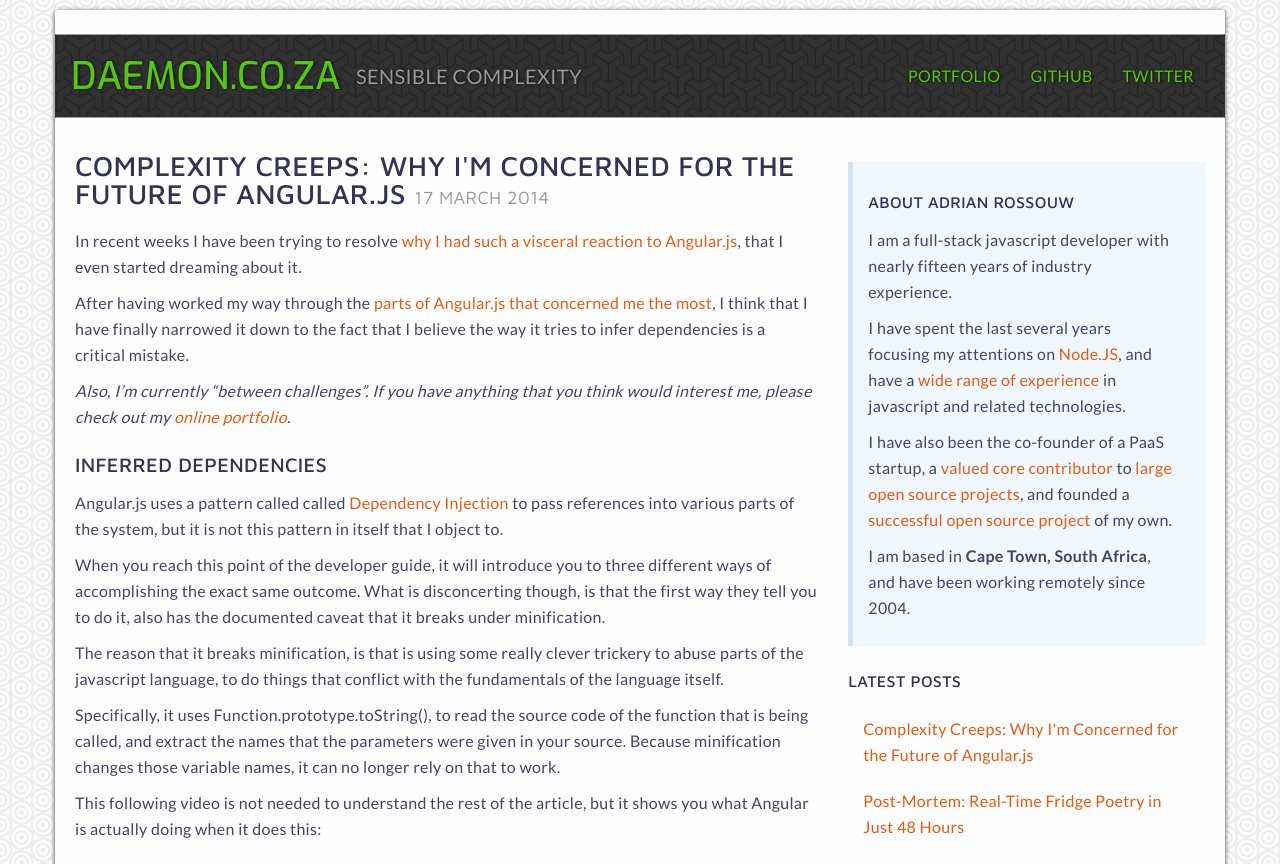
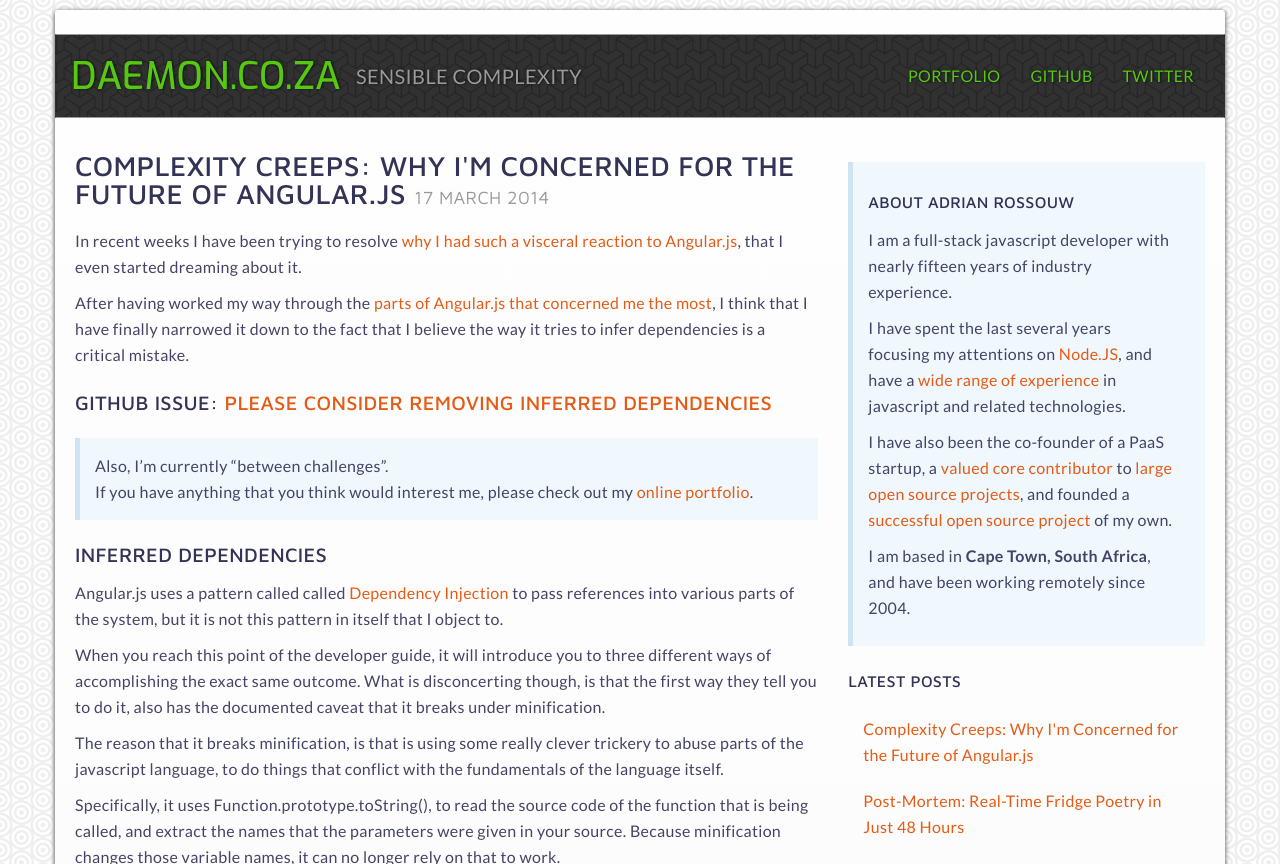
Before and after one commit to AdrianRossouw/daemon-co-za, a Jekyll site: the page built from _posts/articles/2014-03-17-complexity-creeps-concerned-for-future-of-angular.md, in a window 1280 px wide and 900 px high, cut to the strip 0-864 px from the top of the window. Built offline with Jekyll 4.4.1, drawn with Linux system fonts in a browser that asks for light colours; some of the changed text lies outside the part shown.

Commit message:
link and portfolio

```diff
--- a/_posts/articles/2014-03-17-complexity-creeps-concerned-for-future-of-angular.md
+++ b/_posts/articles/2014-03-17-complexity-creeps-concerned-for-future-of-angular.md
@@ -33,9 +33,17 @@
 that I have finally narrowed it down to the fact that I believe the way it tries to infer dependencies is a
 critical mistake.
 
-_Also, I'm currently "between challenges".
+### Github issue: [Please consider removing inferred dependencies](https://github.com/angular/angular.js/issues/6717)
+
+{% capture portfolio %}
+Also, I'm currently "between challenges".
 If you have anything that you think would interest me,
-please check out my [online portfolio](/portfolio)._
+please check out my [online portfolio](/portfolio).
+{% endcapture %}
+
+<div class='bs-callout-info bs-callout'>
+ {{portfolio || markdownify}}
+</div>
 
 ### Inferred Dependencies
 
```
Also changed, not shown: other parts of _posts/articles/2014-03-17-complexity-creeps-concerned-for-future-of-angular.md (+0 -2 lines).
